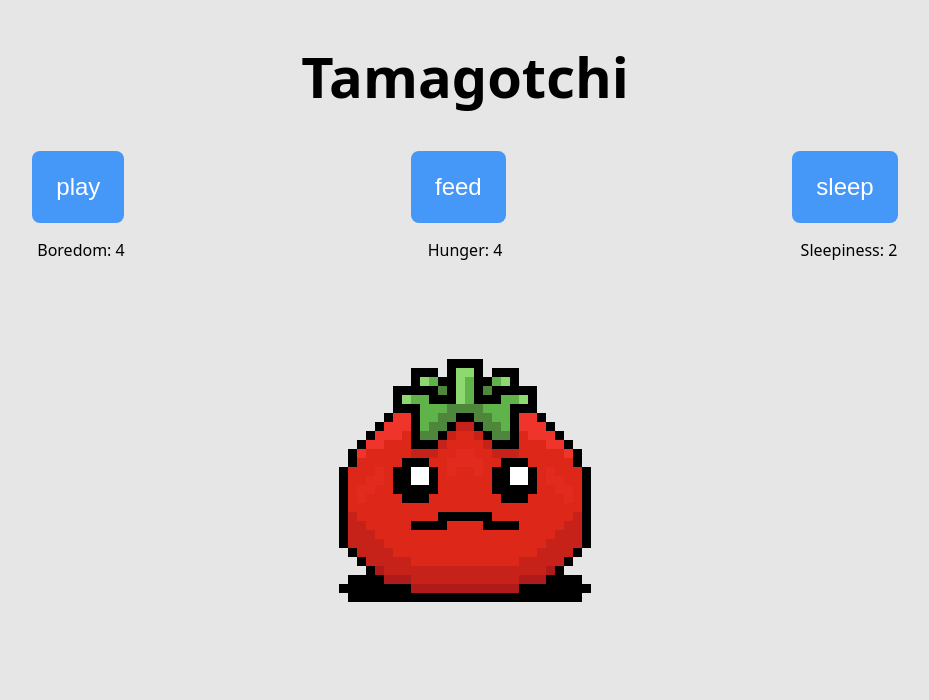
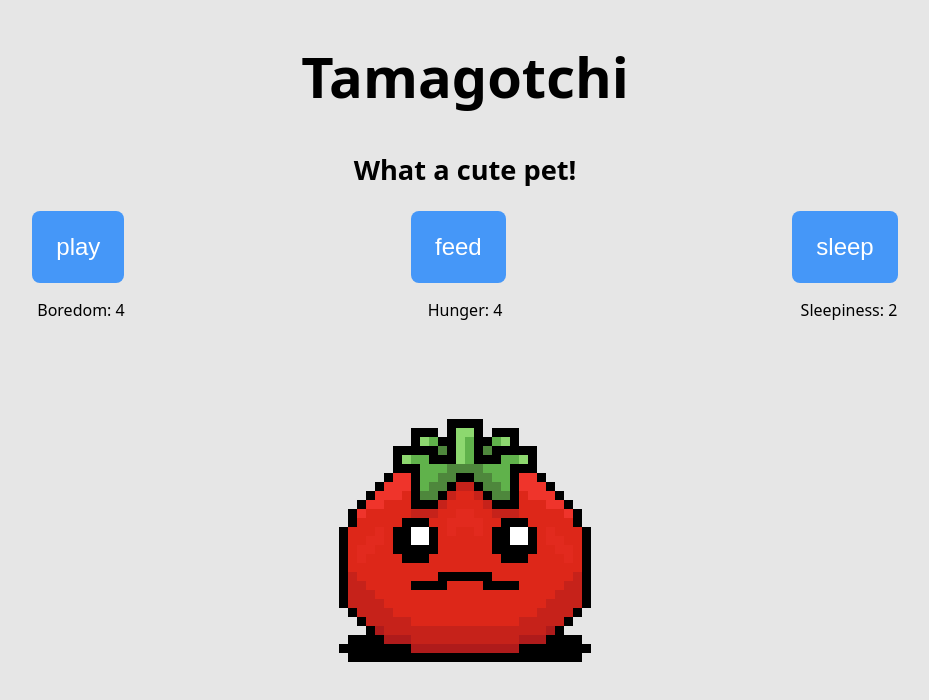
Before and after one commit to chrissouth89/tamagotchi-game, a plain HTML site: page index.html in a window 1280 px wide. Shown: the whole page, without its empty margins (175-1104 px from the left). Drawn offline with Linux system fonts and the light colour scheme.

Commit message:
added a sub-title

```diff
--- a/index.html
+++ b/index.html
@@ -11,6 +11,7 @@
   <body>
     <header>
       <h1>Tamagotchi</h1>
+      <h2>What a cute pet!</h2>
     </header>
     <main>
 
```
